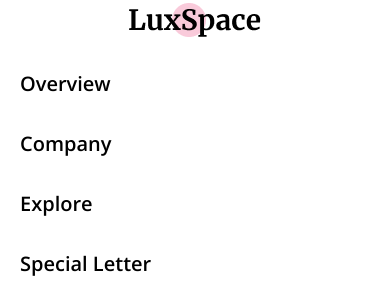
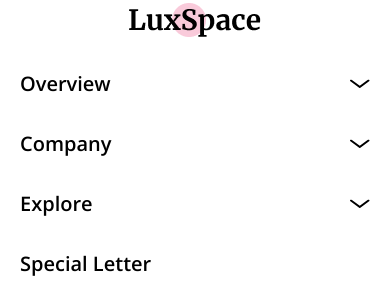
Before and after one commit to yogidelfiandra/luxspace-web, a React (Create React App) app: page / in a window 390 px wide. Shown: the part 2824-3108 px from the top of the page. Built offline with nearby package versions, Linux system fonts and the light colour scheme; no server answers; the HTML template or start-up script is replaced by a standard one.

Commit message:
fix accordion in Sitemap

```diff
--- a/src/parts/Sitemap.js
+++ b/src/parts/Sitemap.js
@@ -1,7 +1,48 @@
-import React from 'react';
+import React, { useState } from 'react';
 import { Link } from 'react-router-dom';
 
+function SitemapLinks({ isActive, setActive, children, title }) {
+  return (
+    <div className='px-4 w-full md:w-2/12 mb-4 md:mb-0 accordion'>
+      <h5 className='text-lg font-semibold mb-4 relative'>
+        {title}
+        <button
+          onClick={() => setActive(isActive)}
+          className={[
+            'absolute block md:hidden right-0 transform -translate-y-1/2 focus:outline-none transition duration-200 top-1/2',
+            isActive ? 'rotate-0' : 'rotate-180',
+          ].join(' ')}
+        >
+          <svg
+            width='20'
+            height='9'
+            viewBox='0 0 20 9'
+            fill='none'
+            xmlns='http://www.w3.org/2000/svg'
+          >
+            <path
+              fillRule='evenodd'
+              clipRule='evenodd'
+              d='M0.197257 0.403676C0.526597 -0.0396672 1.15298 -0.132085 1.59632 0.197256L9.75 6.25427L17.9037 0.197256C18.347 -0.132085 18.9734 -0.0396672 19.3027 0.403676C19.6321 0.847019 19.5397 1.4734 19.0963 1.80274L10.3463 8.30274C9.99227 8.56575 9.50773 8.56575 9.15368 8.30274L0.403676 1.80274C-0.0396667 1.4734 -0.132084 0.847019 0.197257 0.403676Z'
+              fill='black'
+            />
+          </svg>
+        </button>
+      </h5>
+      <ul
+        className={[
+          'md:h-auto md:visible md:opacity-100 overflow-hidden transition duration-200',
+          isActive ? 'h-0 invisible opacity-0' : 'opacity-100',
+        ].join(' ')}
+      >
+        {children}
+      </ul>
+    </div>
+  );
+}
+
 export default function Sitemap() {
+  const [active, setActive] = useState(null);
   return (
     <section className='sitemap'>
       <div className='border-b border-gray-200 mt-7.5 py-18 px-5 xl:px-24 xl:py-18'>
@@ -13,9 +54,11 @@
         </div>
         <aside className='container mx-auto'>
           <div className='flex flex-wrap -mx-4 justify-center'>
-            <div className='px-4 w-full md:w-2/12 mb-4 md:mb-0 accordion'>
-              <h5 className='text-lg font-semibold mb-4 relative'>Overview</h5>
-              <ul className='h-0 invisible md:h-auto md:visible overflow-hidden'>
+            <SitemapLinks
+              title='Overview'
+              setActive={setActive}
+              isActive={active === 1 ? null : 1}
+            >
               <li>
                 <Link
                   to='/shipping'
@@ -40,11 +83,12 @@
                   Promotion
                 </Link>
               </li>
-              </ul>
-            </div>
-            <div className='px-4 w-full md:w-2/12 mb-4 md:mb-0 accordion'>
-              <h5 className='text-lg font-semibold mb-4 relative'>Company</h5>
-              <ul className='h-0 invisible md:h-auto md:visible overflow-hidden'>
+            </SitemapLinks>
+            <SitemapLinks
+              title='Company'
+              setActive={setActive}
+              isActive={active === 2 ? null : 2}
+            >
               <li>
                 <Link
                   to='/about'
@@ -69,11 +113,12 @@
                   Contact Us
                 </Link>
               </li>
-              </ul>
-            </div>
-            <div className='px-4 w-full md:w-2/12 mb-4 md:mb-0 accordion'>
-              <h5 className='text-lg font-semibold mb-4 relative'>Explore</h5>
-              <ul className='h-0 invisible md:h-auto md:visible overflow-hidden'>
+            </SitemapLinks>
+            <SitemapLinks
+              title='Explore'
+              setActive={setActive}
+              isActive={active === 3 ? null : 3}
+            >
               <li>
                 <Link
                   to='/terms-conds'
@@ -98,8 +143,8 @@
                   For Developer
                 </Link>
               </li>
-              </ul>
-            </div>
+            </SitemapLinks>
+
             <div className='px-4 w-full md:w-3/12 mb-4 md:mb-0'>
               <h5 className='text-lg font-semibold mb-4 relative'>
                 Special Letter
```
Lines whose indentation alone changed are shown as unchanged.
